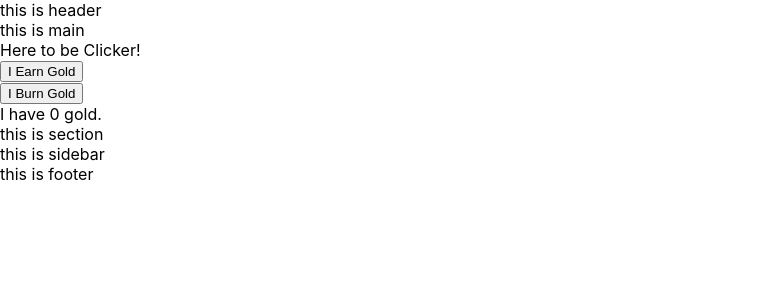
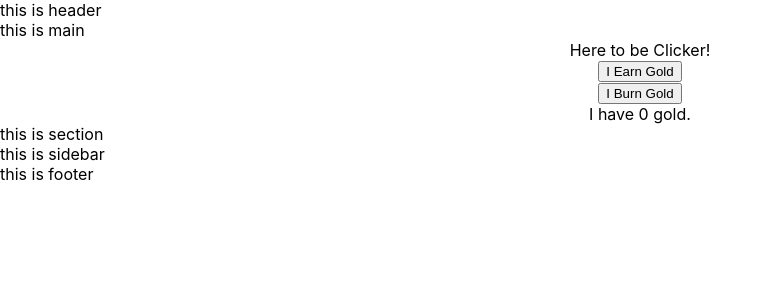
Before and after one commit to kimnamul/gachagame, a React (Create React App) app: page / in a window 1280 px wide. Shown: the top 300 px of the page, without its empty margins (0-772 px from the left). Built offline with nearby package versions, Linux system fonts and the light colour scheme.

Commit message:
Clicker 가운데정렬

```diff
--- a/src/NewApp.css
+++ b/src/NewApp.css
@@ -0,0 +1,3 @@
+.clicker {
+    text-align: center;
+  }
--- a/src/NewApp.js
+++ b/src/NewApp.js
@@ -34,7 +34,7 @@ function NewApp() {
 
             <main>
                 this is main
-                <div>
+                <div className="clicker">
                     Here to be Clicker!
                     <br></br>
                     <button className="gold_earn_button" onClick={() => EarnGold(1)}>
```
